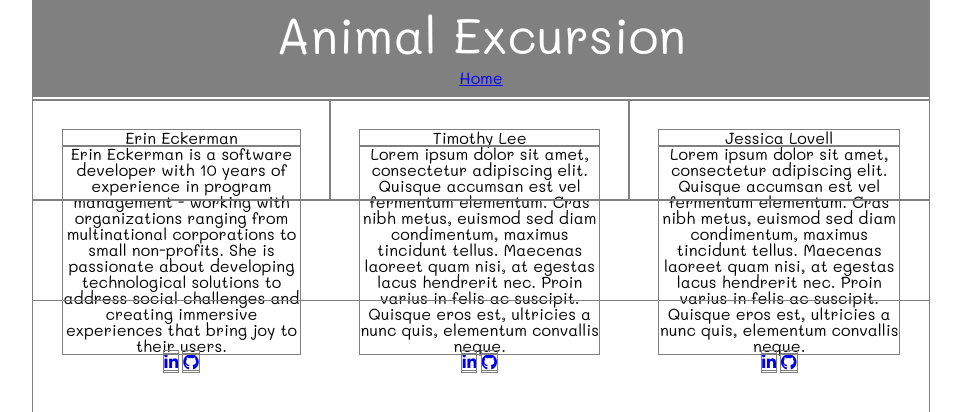
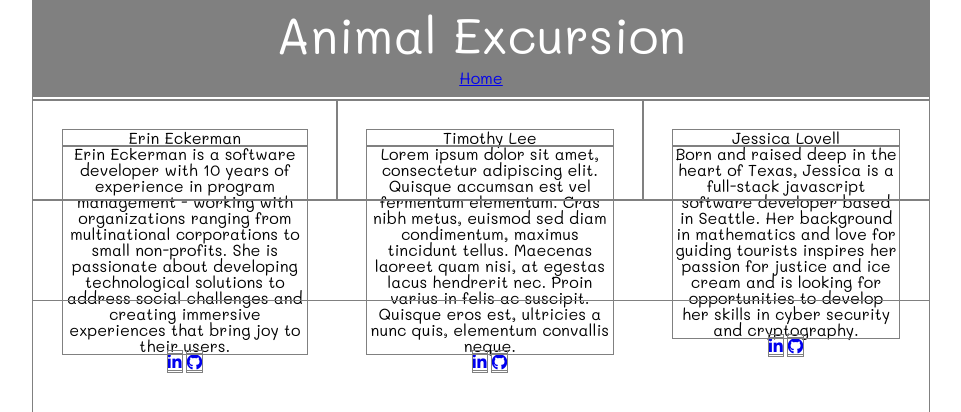
Before and after one commit to Timinis/animal-excursion, a website: page public/pages/about-us.html in a window 1280 px wide. Shown: the top 412 px of the page, without its empty margins (159-1120 px from the left). Drawn offline with Linux system fonts and the light colour scheme.

Commit message:
add details

```diff
--- a/public/pages/about-us.html
+++ b/public/pages/about-us.html
@@ -32,7 +32,7 @@
             </div>
             <div class="about-us">
                 <h3>Jessica Lovell</h3>
-                <p>Lorem ipsum dolor sit amet, consectetur adipiscing elit. Quisque accumsan est vel fermentum elementum. Cras nibh metus, euismod sed diam condimentum, maximus tincidunt tellus. Maecenas laoreet quam nisi, at egestas lacus hendrerit nec. Proin varius in felis ac suscipit. Quisque eros est, ultricies a nunc quis, elementum convallis neque.</p>
+                <p>Born and raised deep in the heart of Texas, Jessica is a full-stack javascript software developer based in Seattle. Her background in mathematics and love for guiding tourists inspires her passion for justice and ice cream and is looking for opportunities to develop her skills in cyber security and cryptography.</p>
                 <a href="https://www.linkedin.com/in/lovelljessica/"><i class="fab fa-linkedin-in"></i></a>
                 <a href="https://github.com/JessLovell"><i class="fab fa-github"></i></a>
             </div>
```
